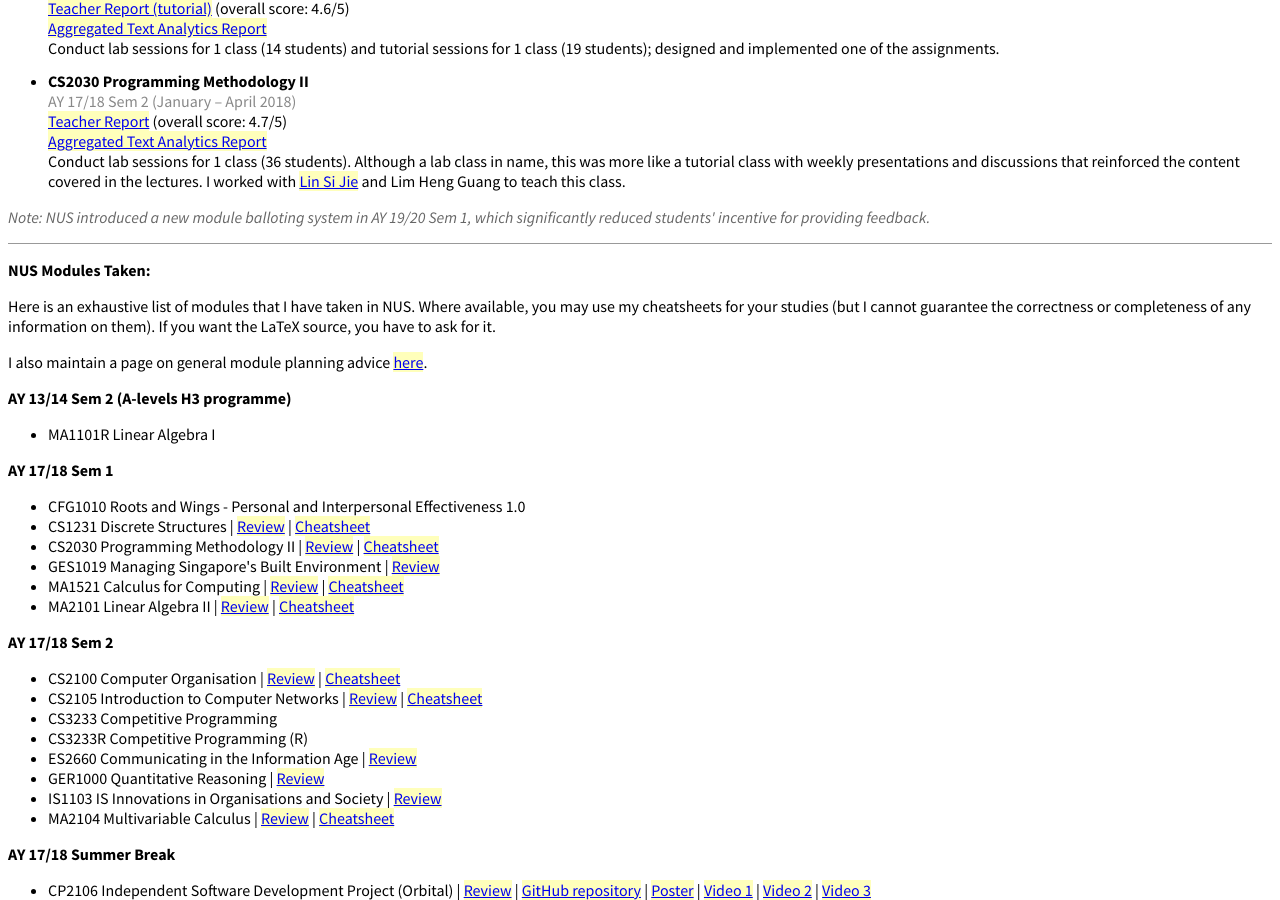
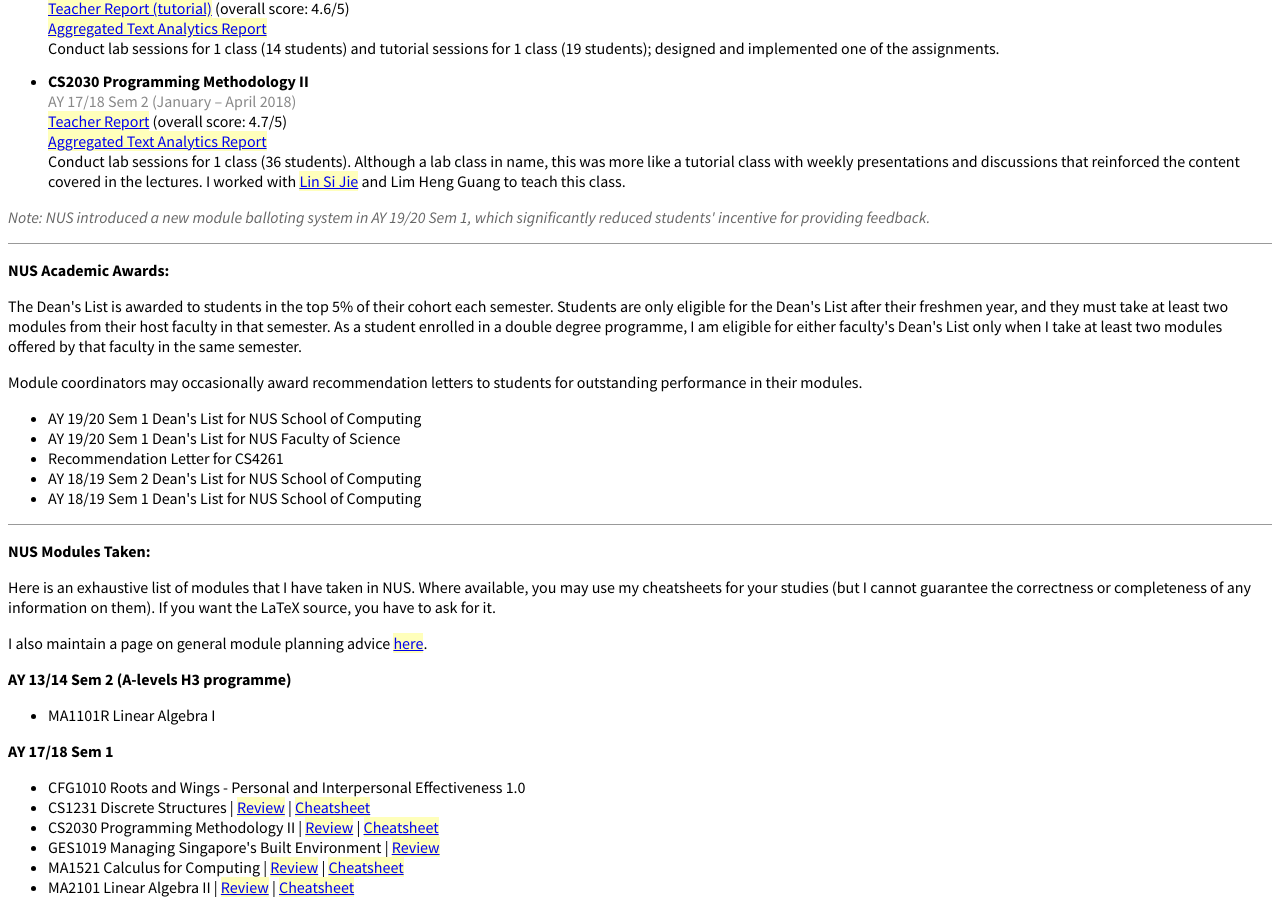
Before and after one commit to btzy/homepage, a Jekyll site: the page built from index.html, in a window 1280 px wide and 900 px high, scrolled down 2882 px. Built offline with Jekyll 4.4.1, drawn with Linux system fonts in a browser that asks for light colours.

Commit message:
Add Dean's List and Recommendation Letter

```diff
--- a/index.html
+++ b/index.html
@@ -231,6 +231,23 @@ title: Bernard Teo Zhi Yi
 <hr/>
 
 <div>
+<p><span class="keyname">NUS Academic Awards:</span></p>
+
+<p>The Dean's List is awarded to students in the top 5% of their cohort each semester.  Students are only eligible for the Dean's List after their freshmen year, and they must take at least two modules from their host faculty in that semester.  As a student enrolled in a double degree programme, I am eligible for either faculty's Dean's List only when I take at least two modules offered by that faculty in the same semester.</p>
+
+<p>Module coordinators may occasionally award recommendation letters to students for outstanding performance in their modules.</p>
+
+<ul>
+<li>AY 19/20 Sem 1 Dean's List for NUS School of Computing</li>
+<li>AY 19/20 Sem 1 Dean's List for NUS Faculty of Science</li>
+<li>Recommendation Letter for CS4261</li>
+<li>AY 18/19 Sem 2 Dean's List for NUS School of Computing</li>
+<li>AY 18/19 Sem 1 Dean's List for NUS School of Computing</li>
+</ul>
+</div>
+<hr/>
+
+<div>
 <p><span class="keyname">NUS Modules Taken:</span></p>
 <p>Here is an exhaustive list of modules that I have taken in NUS.  Where available, you may use my cheatsheets for your studies (but I cannot guarantee the correctness or completeness of any information on them).  If you want the LaTeX source, you have to ask for it.</p>
 
@@ -326,6 +343,6 @@ title: Bernard Teo Zhi Yi
 
 <div>
 <p><span class="keyname">Personal Non-Software Projects:</span></p>
-(coming soon...)
+<p>(coming soon...)</p>
 </div>
 <hr/>
```
